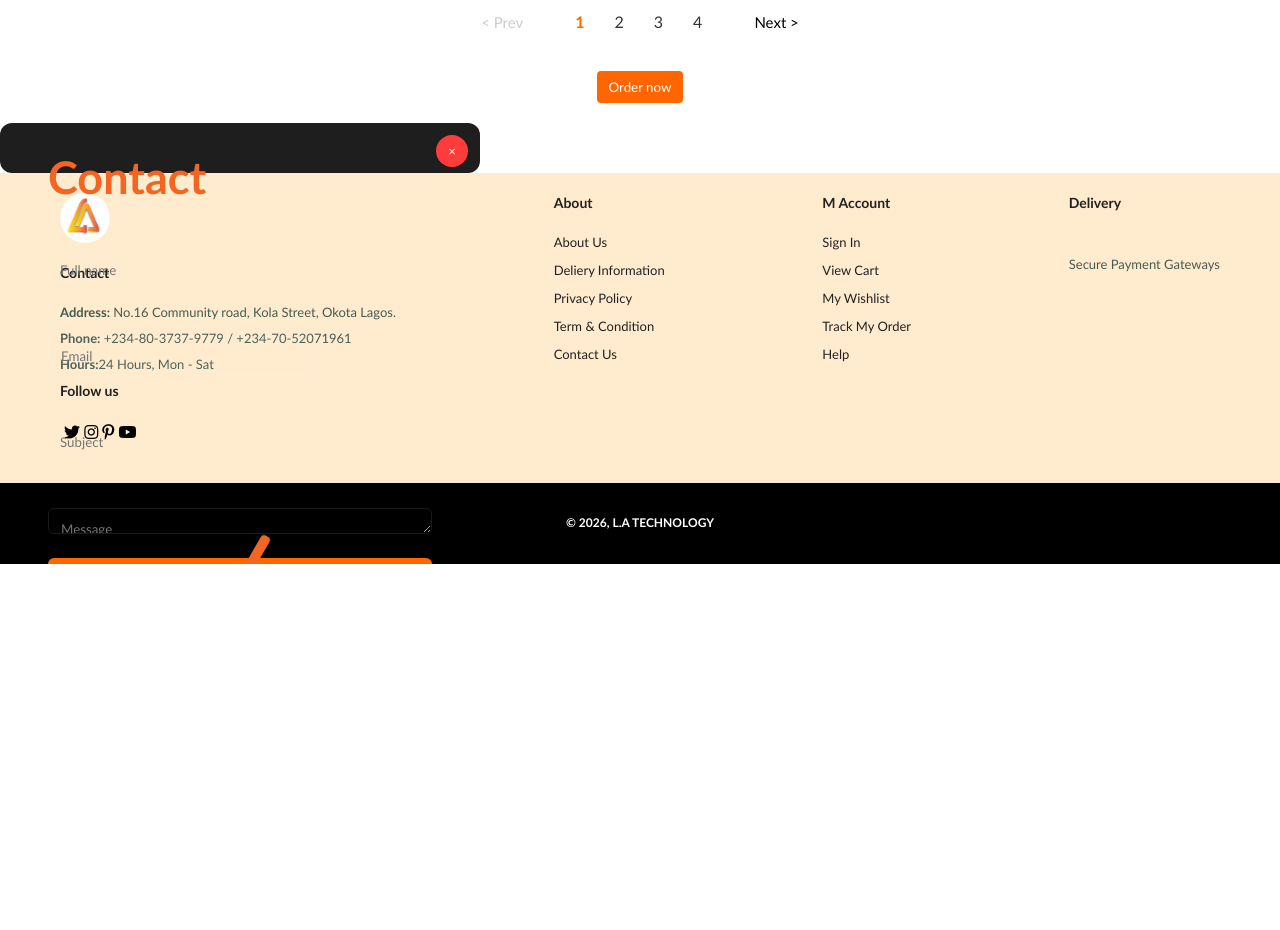
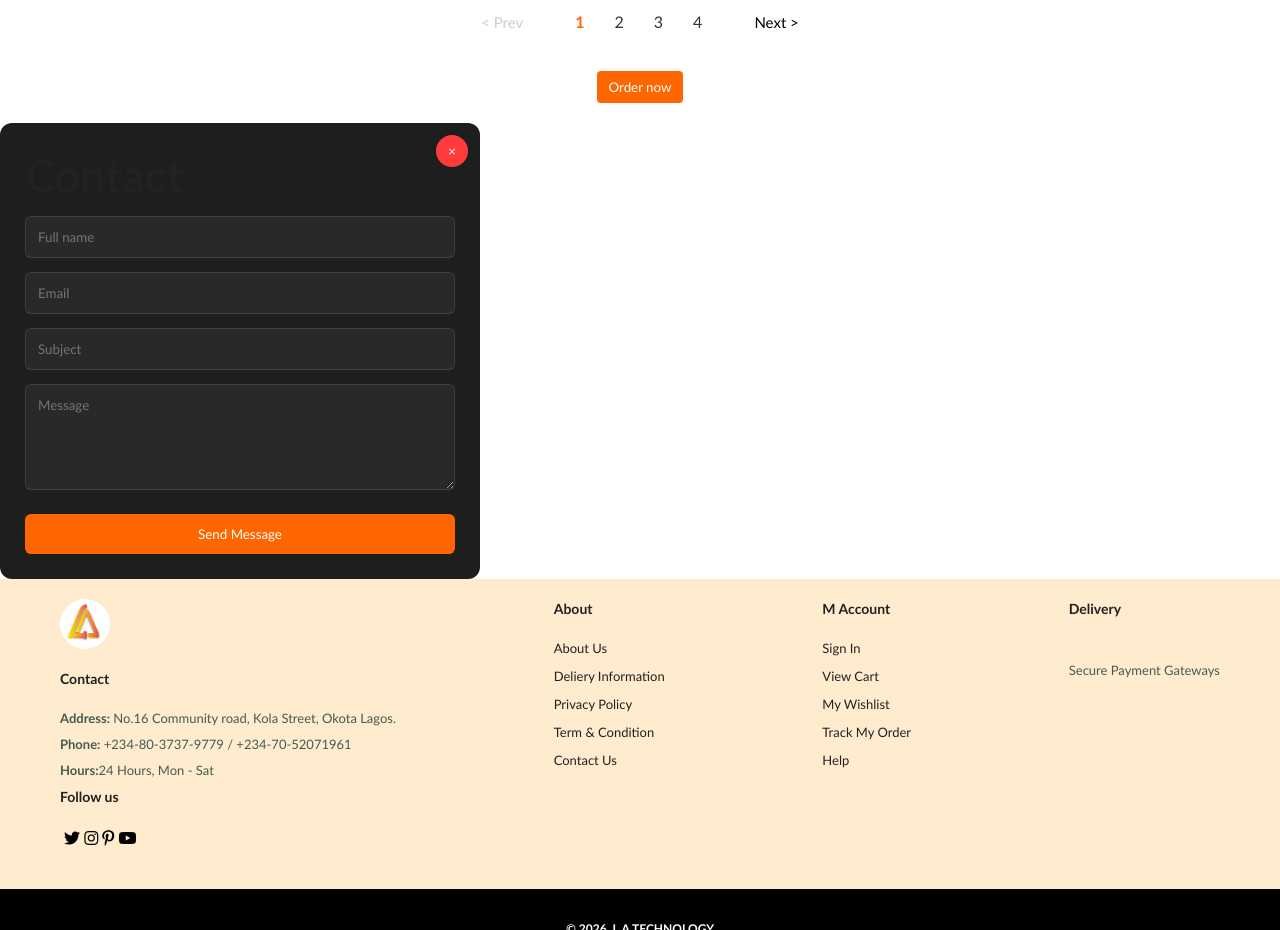
Before and after one commit to Adeyemi-Mukhtar-Seyi/la-technologies-website, a website: page Product.html in a window 1280 px wide. Shown: the part 1598-2528 px from the top of the page. Before the commit the page ends 2162 px from the top, so only its background shows below. Drawn offline with nearby package versions, Linux system fonts and the light colour scheme; some icons are missing.

Commit message:
fix modal system properly

```diff
--- a/css/product.css
+++ b/css/product.css
@@ -131,16 +131,16 @@ div.proDetails .order-btn {
 
 /*CONTACT FORM  SECTION*/
 
-.form-container {
+/* .form-container {
     position: relative;
     margin: auto;
     width: 50%;
     height: 100%;
     overflow: hidden;
     background-color: #2b2a2a;
-}
+} */
 
- .contact-form span {
+ /* .contact-form span {
     display: flex;
     align-items: center;
     justify-content: center;
@@ -154,9 +154,9 @@ div.proDetails .order-btn {
     border-radius: 4px;
     text-align: center;
     cursor: pointer;
-}
+} */
 
-input[type=text],
+/* input[type=text],
 [type=email] {
     width: 20em;
     height: 5vh;
@@ -166,14 +166,14 @@ input[type=text],
     border: 0;
     border-bottom: 2px;
     outline: none;
-}
+} */
 
-#message {
+/* #message {
     background: transparent;
     color: #fff;
-}
+} */
 
-.conatc-sec {
+/* .conatc-sec {
     display: flex;
     align-items: center;
     justify-content: center;
@@ -190,9 +190,9 @@ input[type=text],
 .contact-form h2 {
     margin-top: 20px;
     color: #f26522;
-}
+} */
 
-input,
+/* input,
 textarea {
     width: 100%;
     margin-top: 2rem;
@@ -212,7 +212,7 @@ textarea {
 .submit:hover {
     color: #fff;
     opacity: 0.6;
-}
+} */
 
 /* ORDER BUTTON*/
 .order-now {
--- a/index.html
+++ b/index.html
@@ -340,7 +340,6 @@
 
                     <script src="js/LA.js"></script>
                     <script src="js/product.js"></script>
-                    <script src="js/formload.js"></script>
                     <script src="js/form-handler.js"></script>
 
 
```
Also changed, not shown: css/contact.css (+8 -0 lines), js/formload.js (added).
